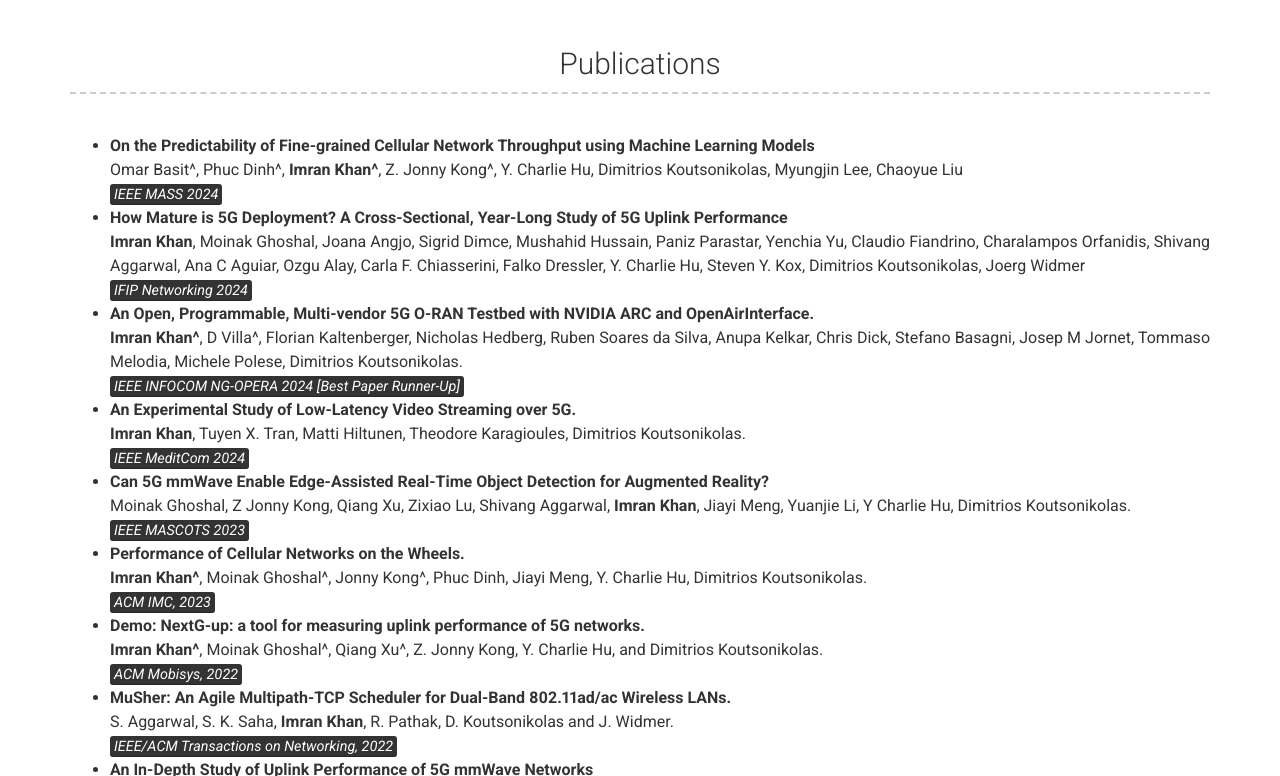
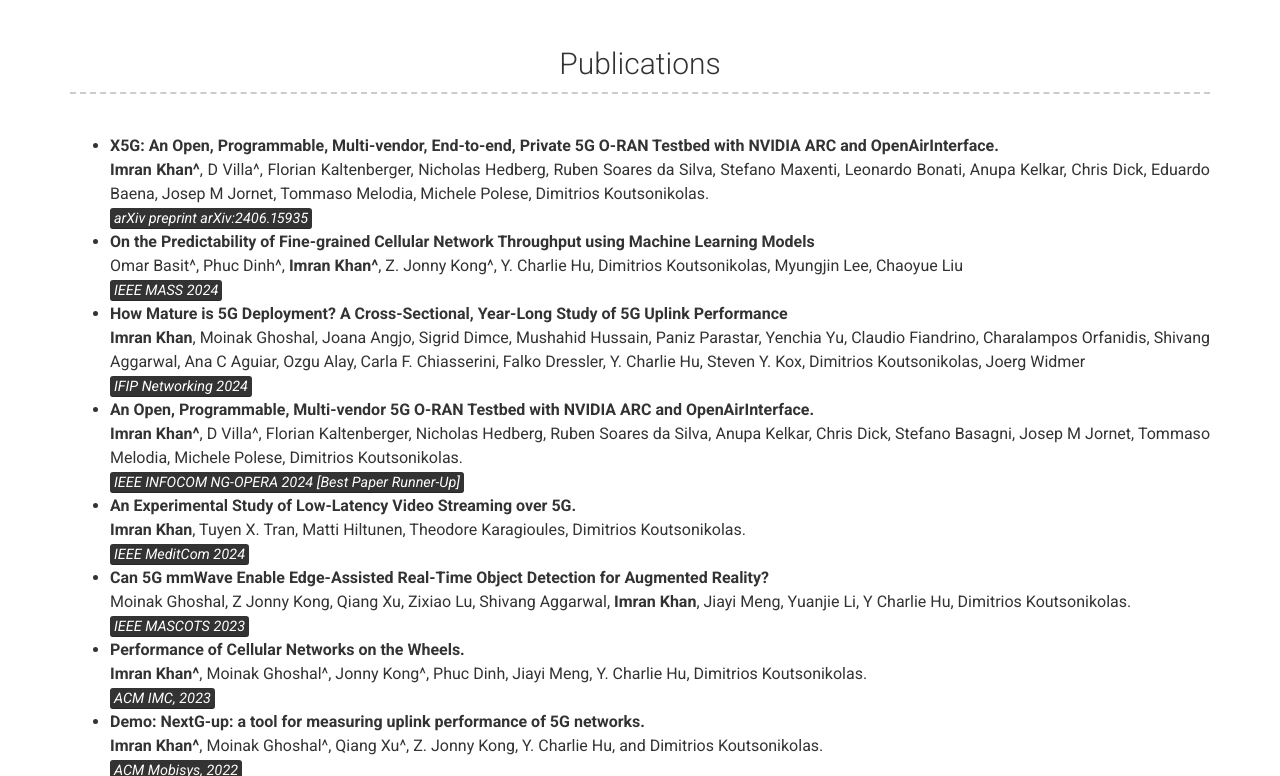
Before and after one commit to imranbuet63/imranbuet63.github.io, a Jekyll site: the page built from index.md, in a window 1280 px wide and 900 px high, scrolled down 382 px, cut to the strip 124-900 px from the top of the window. Built offline with Jekyll 4.4.1, drawn with Linux system fonts in a browser that asks for light colours; nearby versions of some CDN libraries.

```diff
--- a/_config.yml
+++ b/_config.yml
@@ -58,6 +58,9 @@ content:
   - title: Publications # Title for the section
     layout: text # Type of content section (list/text)
     content: |
+      - <strong>X5G: An Open, Programmable, Multi-vendor, End-to-end, Private 5G O-RAN Testbed with NVIDIA ARC and OpenAirInterface.</strong>
+        <br>__Imran Khan^__, D Villa^, Florian Kaltenberger, Nicholas Hedberg, Ruben Soares da Silva, Stefano Maxenti, Leonardo Bonati, Anupa Kelkar, Chris Dick, Eduardo Baena,  Josep M Jornet, Tommaso Melodia, Michele Polese, Dimitrios Koutsonikolas.
+        <br><em><mark>arXiv preprint arXiv:2406.15935</mark></em>
       - <strong>On the Predictability of Fine-grained Cellular Network Throughput using Machine Learning Models	</strong>
         <br>Omar Basit^,  Phuc Dinh^,  __Imran Khan^__, Z. Jonny Kong^, Y. Charlie Hu, Dimitrios Koutsonikolas, Myungjin Lee, Chaoyue Liu
         <br><em><mark>IEEE MASS 2024</mark></em>
```
